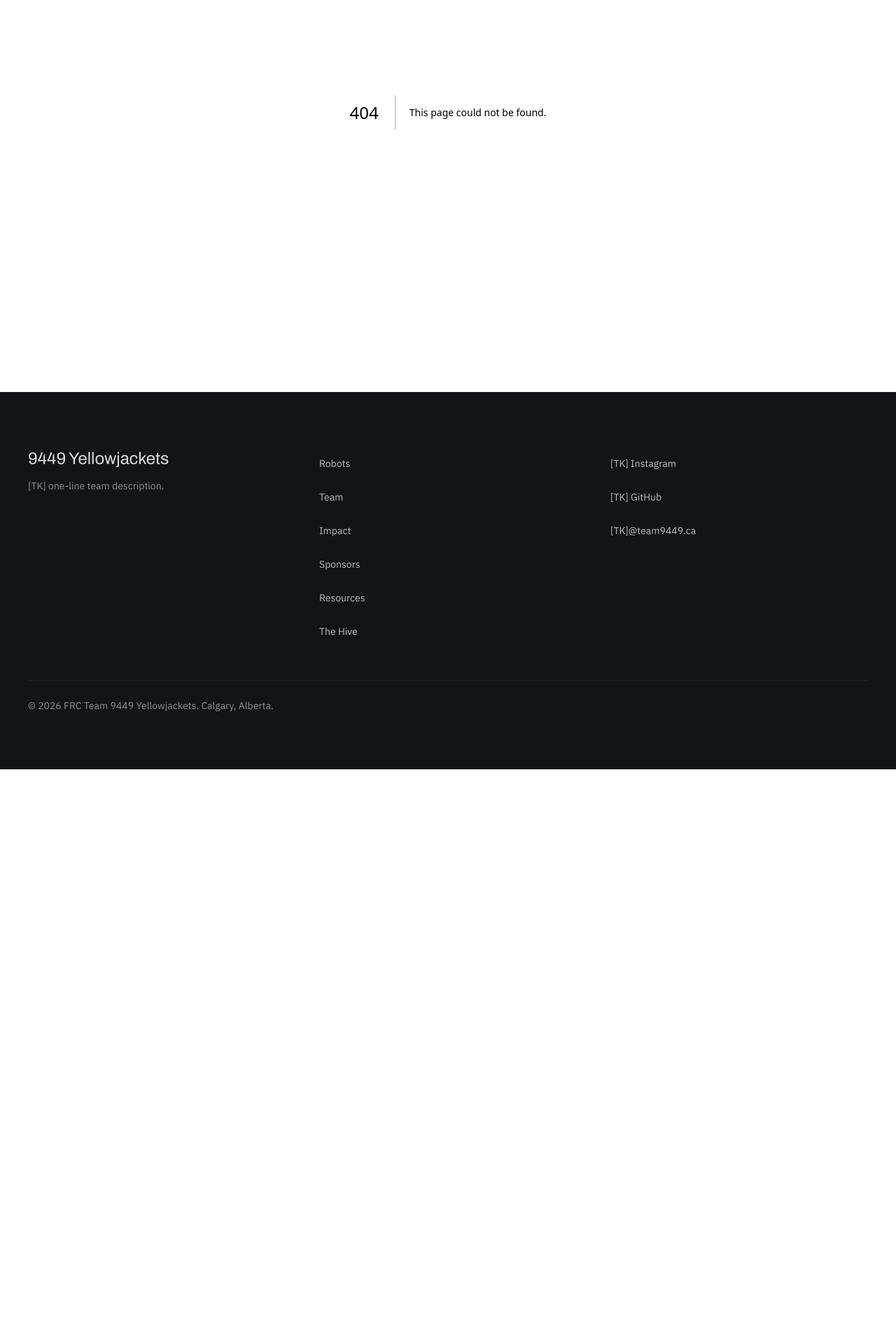
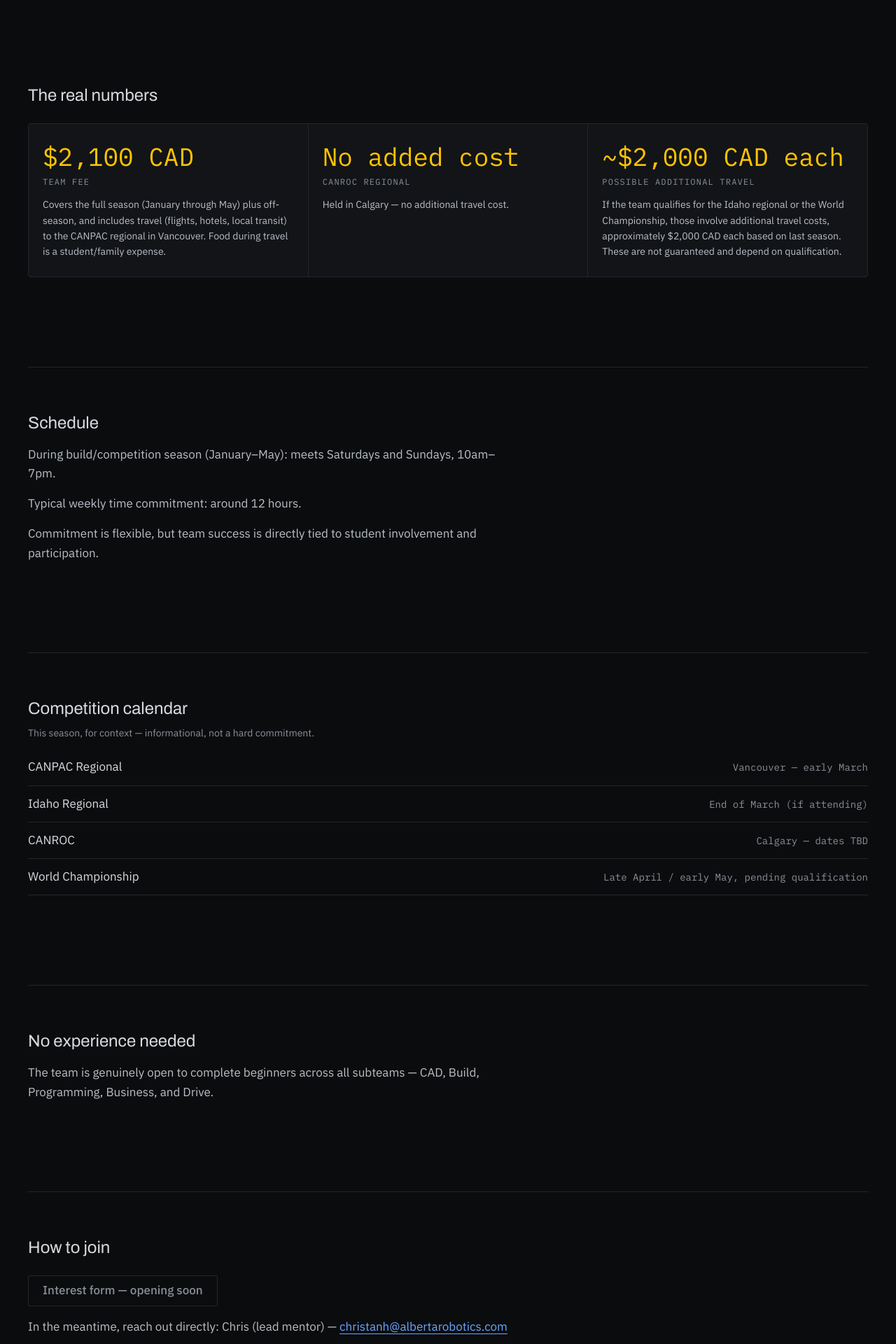
Before and after one commit to nathanwebdev2/team9449, a Next.js app: page /team/join in a window 1280 px wide. Before the commit this address had no page. Shown: the part 320-2240 px from the top of the page at 70% size. Before the commit the page ends 1419 px from the top, so only its background shows below. Built offline with nearby package versions, Linux system fonts and the light colour scheme.

Commit message:
docs: spec 0007 fix arbitrary-value CSS crash

```diff
--- /dev/null
+++ b/src/app/(public)/team/join/page.tsx
@@ -0,0 +1,145 @@
+import type { Metadata } from "next";
+import { Container } from "@/components/layout/Container";
+import { Section } from "@/components/layout/Section";
+import { Rule } from "@/components/layout/Rule";
+
+export const metadata: Metadata = {
+  title: "Join the Team — 9449 Yellowjackets",
+};
+
+const FEES = [
+  {
+    value: "$2,100 CAD",
+    label: "Team fee",
+    detail:
+      "Covers the full season (January through May) plus off-season, and includes travel (flights, hotels, local transit) to the CANPAC regional in Vancouver. Food during travel is a student/family expense.",
+  },
+  {
+    value: "No added cost",
+    label: "CANROC regional",
+    detail: "Held in Calgary — no additional travel cost.",
+  },
+  {
+    value: "~$2,000 CAD each",
+    label: "Possible additional travel",
+    detail:
+      "If the team qualifies for the Idaho regional or the World Championship, those involve additional travel costs, approximately $2,000 CAD each based on last season. These are not guaranteed and depend on qualification.",
+  },
+];
+
+const COMPETITIONS = [
+  { name: "CANPAC Regional", when: "Vancouver — early March" },
+  { name: "Idaho Regional", when: "End of March (if attending)" },
+  { name: "CANROC", when: "Calgary — dates TBD" },
+  { name: "World Championship", when: "Late April / early May, pending qualification" },
+];
+
+export default function JoinTeamPage() {
+  return (
+    <>
+      <Section className="pb-0 md:pb-0">
+        <Container>
+          <h1 className="font-display text-h1 text-aluminum">Join the Team</h1>
+          <p className="mt-4 max-w-[var(--measure)] text-body text-steel-200">
+            Open to any Calgary-area student, grades 9–12, no robotics
+            experience required.
+          </p>
+        </Container>
+      </Section>
+
+      <Section>
+        <Container>
+          <h2 className="font-display text-h3 text-aluminum">The real numbers</h2>
+          <div className="mt-6 grid grid-cols-1 gap-px overflow-hidden rounded-md border border-ink-600 bg-ink-600 sm:grid-cols-3">
+            {FEES.map((fee) => (
+              <div key={fee.label} className="bg-ink-800 px-5 py-6">
+                <p className="font-mono text-h2 text-jacket-500">{fee.value}</p>
+                <p className="mt-1 font-mono text-label uppercase tracking-widest text-steel-400">
+                  {fee.label}
+                </p>
+                <p className="mt-3 text-small text-steel-200">{fee.detail}</p>
+              </div>
+            ))}
+          </div>
+        </Container>
+      </Section>
+
+      <Section className="pt-0 md:pt-0">
+        <Container>
+          <Rule className="mb-16" />
+          <h2 className="font-display text-h3 text-aluminum">Schedule</h2>
+          <div className="mt-4 max-w-[var(--measure)] text-body text-steel-200">
+            <p>
+              During build/competition season (January–May): meets Saturdays
+              and Sundays, 10am–7pm.
+            </p>
+            <p className="mt-4">Typical weekly time commitment: around 12 hours.</p>
+            <p className="mt-4">
+              Commitment is flexible, but team success is directly tied to
+              student involvement and participation.
+            </p>
+          </div>
+        </Container>
+      </Section>
+
+      <Section className="pt-0 md:pt-0">
+        <Container>
+          <Rule className="mb-16" />
+          <h2 className="font-display text-h3 text-aluminum">
+            Competition calendar
+          </h2>
+          <p className="mt-2 text-small text-steel-400">
+            This season, for context — informational, not a hard commitment.
+          </p>
+          <dl className="mt-6 flex flex-col gap-3">
+            {COMPETITIONS.map((comp) => (
+              <div
+                key={comp.name}
+                className="flex flex-wrap items-baseline justify-between gap-2 border-b border-ink-600 pb-3"
+              >
+                <dt className="text-body text-aluminum">{comp.name}</dt>
+                <dd className="font-mono text-small text-steel-400">{comp.when}</dd>
+              </div>
+            ))}
+          </dl>
+        </Container>
+      </Section>
+
+      <Section className="pt-0 md:pt-0">
+        <Container>
+          <Rule className="mb-16" />
+          <h2 className="font-display text-h3 text-aluminum">
+            No experience needed
+          </h2>
+          <p className="mt-4 max-w-[var(--measure)] text-body text-steel-200">
+            The team is genuinely open to complete beginners across all
+            subteams — CAD, Build, Programming, Business, and Drive.
+          </p>
+        </Container>
+      </Section>
+
+      <Section className="pt-0 md:pt-0">
+        <Container>
+          <Rule className="mb-16" />
+          <h2 className="font-display text-h3 text-aluminum">How to join</h2>
+          <button
+            type="button"
+            disabled
+            className="mt-6 inline-flex min-h-11 cursor-not-allowed items-center rounded-sm border border-ink-600 px-5 font-medium text-steel-400"
+          >
+            Interest form — opening soon
+          </button>
+          <p className="mt-4 text-body text-steel-200">
+            In the meantime, reach out directly: Chris (lead mentor) —{" "}
+            <a
+              href="mailto:christanh@albertarobotics.com"
+              className="text-link-500 underline underline-offset-4 transition-opacity hover:opacity-80"
+            >
+              christanh@albertarobotics.com
+            </a>
+          </p>
+        </Container>
+      </Section>
+    </>
+  );
+}
--- a/src/app/(public)/team/page.tsx
+++ b/src/app/(public)/team/page.tsx
@@ -1,15 +1,98 @@
 import type { Metadata } from "next";
-import { ComingSoon } from "@/components/content/ComingSoon";
+import Link from "next/link";
+import { Container } from "@/components/layout/Container";
+import { Eyebrow } from "@/components/layout/Eyebrow";
+import { Section } from "@/components/layout/Section";
+import { SubteamCard } from "@/components/content/SubteamCard";
 
 export const metadata: Metadata = {
   title: "Team — 9449 Yellowjackets",
 };
 
+const SUBTEAMS = [
+  {
+    name: "CAD",
+    description: "Designs the robot in 3D CAD before anything is built or machined.",
+  },
+  {
+    name: "Build",
+    description:
+      "Turns CAD designs into a physical robot — machining, fabrication, and assembly.",
+  },
+  {
+    name: "Programming",
+    description:
+      "Writes the robot's control software, from autonomous routines to driver controls.",
+  },
+  {
+    name: "Business",
+    description:
+      "Handles sponsorship, outreach, and the team's presentation and communications.",
+  },
+  {
+    name: "Drive",
+    description: "Operates the robot in competition matches and practices driving it.",
+  },
+];
+
 export default function TeamPage() {
   return (
-    <ComingSoon
-      title="Team"
-      description="Meet the Yellowjackets — this page is under construction."
-    />
+    <>
+      <Section className="pb-0 md:pb-0">
+        <Container>
+          <h1 className="font-display text-h1 text-aluminum">Team</h1>
+          <p className="mt-4 max-w-[var(--measure)] text-body text-steel-200">
+            9449 Yellowjackets is a community FRC robotics team based in
+            Calgary, Alberta — open to any student grades 9–12, regardless of
+            school. No prior experience required.
+          </p>
+          <Link
+            href="/team/join"
+            className="mt-8 inline-flex min-h-11 items-center rounded-sm bg-jacket-500 px-5 font-medium text-ink-900 transition-opacity duration-[var(--dur-2)] ease-[var(--ease-standard)] hover:opacity-90"
+          >
+            Join the team
+          </Link>
+        </Container>
+      </Section>
+
+      <Section>
+        <Container>
+          <Eyebrow as="h2">Subteams</Eyebrow>
+          <div className="mt-6 grid grid-cols-1 gap-4 sm:grid-cols-2 lg:grid-cols-3">
+            {SUBTEAMS.map((subteam) => (
+              <SubteamCard
+                key={subteam.name}
+                name={subteam.name}
+                description={subteam.description}
+              />
+            ))}
+          </div>
+        </Container>
+      </Section>
+
+      <Section className="pt-0 md:pt-0">
+        <Container>
+          <h2 className="font-display text-h3 text-aluminum">Where we meet</h2>
+          <p className="mt-4 max-w-[var(--measure)] text-body text-steel-200">
+            The team meets at Renert School, our in-kind build space sponsor.
+          </p>
+        </Container>
+      </Section>
+
+      <Section className="pt-0 md:pt-0">
+        <Container>
+          <h2 className="font-display text-h3 text-aluminum">Contact</h2>
+          <p className="mt-4 text-body text-steel-200">
+            Lead mentor: Chris —{" "}
+            <a
+              href="mailto:christanh@albertarobotics.com"
+              className="text-link-500 underline underline-offset-4 transition-opacity hover:opacity-80"
+            >
+              christanh@albertarobotics.com
+            </a>
+          </p>
+        </Container>
+      </Section>
+    </>
   );
 }
--- /dev/null
+++ b/src/components/content/SubteamCard.tsx
@@ -0,0 +1,8 @@
+export function SubteamCard({ name, description }: { name: string; description: string }) {
+  return (
+    <div className="rounded-md border border-ink-600 bg-ink-800 p-5 transition-colors duration-[var(--dur-2)] ease-[var(--ease-standard)] hover:border-steel-400">
+      <h3 className="font-display text-h3 text-aluminum">{name}</h3>
+      <p className="mt-2 text-small text-steel-200">{description}</p>
+    </div>
+  );
+}
--- a/src/components/layout/Eyebrow.tsx
+++ b/src/components/layout/Eyebrow.tsx
@@ -1,15 +1,17 @@
-import type { ReactNode } from "react";
+import type { ElementType, ReactNode } from "react";
 
 export function Eyebrow({
   children,
   className = "",
+  as: Tag = "p",
 }: {
   children: ReactNode;
   className?: string;
+  as?: ElementType;
 }) {
   return (
-    <p className={`font-mono text-label uppercase tracking-widest text-steel-400 ${className}`}>
+    <Tag className={`font-mono text-label uppercase tracking-widest text-steel-400 ${className}`}>
       {children}
-    </p>
+    </Tag>
   );
 }
```
Also changed, not shown: 4 other files (tests, documents, lock files or other folders).
